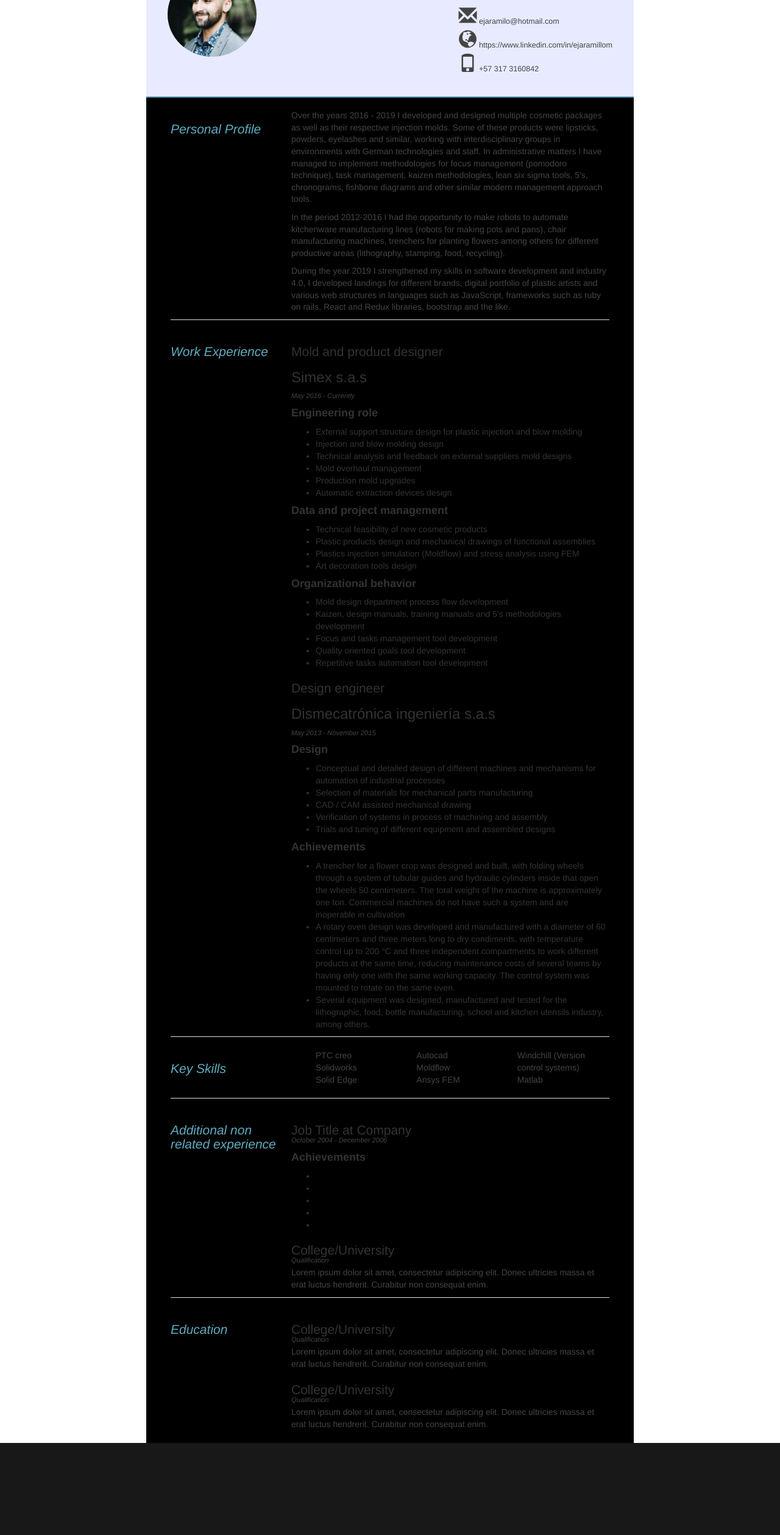
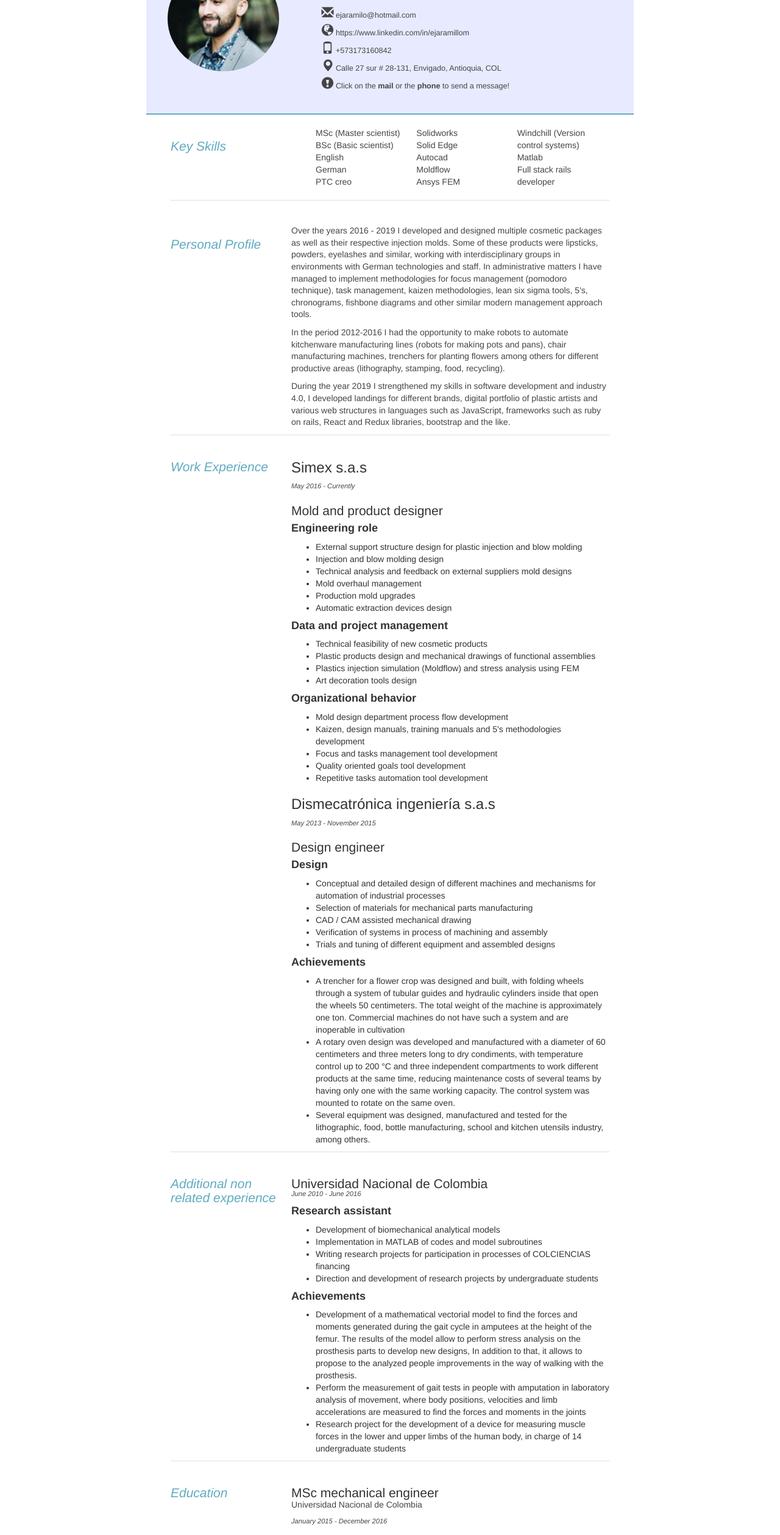
Before and after one commit to ejaramillom/cveng, a plain HTML site: page index.html in a window 1280 px wide. Shown: the part 161-2679 px from the top of the page at 61% size. Before the commit the page ends 2558 px from the top, so only its background shows below. Drawn offline with nearby package versions, Linux system fonts and the light colour scheme.

Commit message:
full documentation finished

```diff
--- a/css/style.css
+++ b/css/style.css
@@ -15,7 +15,7 @@ display:block;
 }
 
 html, body {
-	background: #181818;
+	background: #fff;
 	font-family: 'Lato', helvetica, arial, sans-serif;
 	font-size: 16px; color: #222;
 }
@@ -23,6 +23,7 @@ html, body {
 .no-js #loader {
   display: none;
 }
+
 .js #loader {
   display: block;
   position: absolute;
@@ -36,7 +37,7 @@ html, body {
     height: 100%;
     width: 100%;
     z-index: 999999;
-    background: url('images/loader.gif') center no-repeat #000000;
+    background: url('images/loader.gif') center no-repeat #000;
     background-size: cover;
     opacity: 0;
 }
@@ -65,7 +66,7 @@ images/loader.svg
 }
 
 .glyphicon {
-    font-size: 30px;
+    font-size: 20px;
 }
 
 p {
@@ -78,7 +79,7 @@ p {
 #cv {
 	width: 90%;
 	max-width: 800px;
-	background: #000;
+	background: #fff;
 	margin: 30px auto;
 }
 
@@ -106,10 +107,10 @@ p {
 }
 
 #headshot {
-	width: 20%;
+	width: 25%;
 	float: left;
 	margin-right: 30px;
-  margin-top: 60px;
+  margin-top: 50px;
 }
 
 #headshot img {
@@ -124,7 +125,7 @@ p {
 }
 
 #contactDetails {
-	float: right;
+	float: left;
 }
 
 #contactDetails ul {
--- a/index.html
+++ b/index.html
@@ -29,12 +29,38 @@
   			<ul>
   				<li><span class="glyphicon glyphicon-envelope"></span> <a href="mailto:ejaramilo@hotmail.com" target="_blank">ejaramilo@hotmail.com</a></li>
   				<li><span class="glyphicon glyphicon-globe"></span> <a href="https://www.linkedin.com/in/ejaramillom/" target="_blank">https://www.linkedin.com/in/ejaramillom</a></li>
-  				<li><span class="glyphicon glyphicon-phone"></span> +57 317 3160842</li>
+  				<li><span class="glyphicon glyphicon-phone"></span> <a href="https://api.whatsapp.com/send?phone=573173160842" target="_blank">+573173160842</a></li>
+          <li><span class="glyphicon glyphicon-map-marker"></span> <a href="https://goo.gl/maps/RXd8GD5bk7qeWUbdA" target="_blank">Calle 27 sur # 28-131, Envigado, Antioquia, COL </a></li>
+          <li><span class="glyphicon glyphicon-exclamation-sign"></span> Click on the <strong>mail</strong> or the <strong>phone</strong> to send a message!</li>
   			</ul>
   		</div>
   		<div class="clear"></div>
   	</div>
   	<div id="mainArea" class="quickFade delayFive">
+      <section>
+  			<div class="sectionTitle">
+  				<h1>Key Skills</h1>
+  			</div>
+  			<div class="sectionContent">
+  				<ul class="keySkills">
+            <li>MSc (Master scientist)</li>
+            <li>BSc (Basic scientist)</li>
+            <li>English</li>
+            <li>German</li>
+  					<li>PTC creo</li>
+  					<li>Solidworks</li>
+  					<li>Solid Edge</li>
+  					<li>Autocad</li>
+  					<li>Moldflow</li>
+  					<li>Ansys FEM</li>
+  					<li>Windchill (Version control systems)</li>
+  					<li>Matlab</li>
+            <li>Full stack rails developer</li>
+  				</ul>
+  			</div>
+  			<div class="clear"></div>
+  		</section>
+  		<section>
   		<section>
   			<article>
   				<div class="sectionTitle">
@@ -68,9 +94,9 @@
   			</div>
   			<div class="sectionContent">
   				<article>
-  					<h2>Mold and product designer</h2>
             <h3>Simex s.a.s</h3>
   					<p class="subDetails">May 2016 - Currently</p>
+            <h2>Mold and product designer</h2>
             <h4><strong>Engineering role </strong></h4>
             <ul>
               <li>External support structure design for plastic injection and blow molding </li>
@@ -97,9 +123,9 @@
             </ul>
   				</article>
   				<article>
-            <h2>Design engineer</h2>
             <h3>Dismecatrónica ingeniería s.a.s</h3>
   					<p class="subDetails">May 2013 - November 2015</p>
+            <h2>Design engineer</h2>
             <h4><strong>Design </strong></h4>
             <ul>
               <li>Conceptual and detailed design of different machines and mechanisms for automation of industrial processes </li>
@@ -128,43 +154,33 @@
   		</section>
   		<section>
   			<div class="sectionTitle">
-  				<h1>Key Skills</h1>
-  			</div>
-  			<div class="sectionContent">
-  				<ul class="keySkills">
-  					<li>PTC creo</li>
-  					<li>Solidworks</li>
-  					<li>Solid Edge</li>
-  					<li>Autocad</li>
-  					<li>Moldflow</li>
-  					<li>Ansys FEM</li>
-  					<li>Windchill (Version control systems)</li>
-  					<li>Matlab</li>
-  				</ul>
-  			</div>
-  			<div class="clear"></div>
-  		</section>
-      <section>
-  			<div class="sectionTitle">
   				<h1>Additional non related experience</h1>
   			</div>
   			<div class="sectionContent">
   				<article>
-            <h2>Job Title at Company</h2>
-  					<p class="subDetails">October 2004 - December 2006</p>
+            <h2>Universidad Nacional de Colombia </h2>
+  					<p class="subDetails">June 2010 - June 2016</p>
+            <h4><strong>Research assistant </strong></h4>
+            <ul>
+              <li>Development of biomechanical analytical models </li>
+              <li>Implementation in MATLAB of codes and model subroutines </li>
+              <li>Writing research projects for participation in processes of COLCIENCIAS financing </li>
+              <li>Direction and development of research projects by undergraduate students </li>
+            </ul>
+
             <h4><strong>Achievements </strong></h4>
             <ul>
-              <li></li>
-              <li></li>
-              <li></li>
-              <li></li>
-              <li></li>
+              <li>Development of a mathematical vectorial model to find the forces and
+                  moments generated during the gait cycle in amputees at the height of the femur. The results
+                  of the model allow to perform stress analysis on the prosthesis parts to develop new designs,
+                  In addition to that, it allows to propose to the analyzed people improvements in the way of
+                  walking with the prosthesis. </li>
+              <li>Perform the measurement of gait tests in people with amputation in laboratory analysis of
+                  movement, where body positions, velocities and limb accelerations are measured to
+                  find the forces and moments in the joints </li>
+              <li>Research project for the development of a device for measuring muscle forces in the
+                  lower and upper limbs of the human body, in charge of 14 undergraduate students</li>
             </ul>
-  				</article>
-  				<article>
-  					<h2>College/University</h2>
-  					<p class="subDetails">Qualification</p>
-  					<p>Lorem ipsum dolor sit amet, consectetur adipiscing elit. Donec ultricies massa et erat luctus hendrerit. Curabitur non consequat enim.</p>
   				</article>
   			</div>
   			<div class="clear"></div>
@@ -175,14 +191,29 @@
   			</div>
   			<div class="sectionContent">
   				<article>
-  					<h2>College/University</h2>
-  					<p class="subDetails">Qualification</p>
-  					<p>Lorem ipsum dolor sit amet, consectetur adipiscing elit. Donec ultricies massa et erat luctus hendrerit. Curabitur non consequat enim.</p>
+  					<h2>MSc mechanical engineer</h2>
+  					<p>Universidad Nacional de Colombia</p>
+  					<p class="subDetails">January 2015 - December 2016</p>
   				</article>
           <article>
-  					<h2>College/University</h2>
-  					<p class="subDetails">Qualification</p>
-  					<p>Lorem ipsum dolor sit amet, consectetur adipiscing elit. Donec ultricies massa et erat luctus hendrerit. Curabitur non consequat enim.</p>
+  					<h2>Mechanical Engineering</h2>
+  					<p>Universidad Nacional de Colombia</p>
+  					<p class="subDetails">January 2008 - December 2014</p>
+  				</article>
+          <article>
+  					<h2>Full stack rails developer</h2>
+  					<p>La nueva educación s.a.s.</p>
+  					<p class="subDetails">June 2019 - Currently</p>
+  				</article>
+          <article>
+  					<h2>Integral leader training workshop</h2>
+  					<p>Colegio San Ignacio de Loyola</p>
+  					<p class="subDetails">June 2006</p>
+  				</article>
+          <article>
+  					<h2>Communication skills and mathematical logic</h2>
+  					<p>Universidad Pontificia Bolivariana</p>
+  					<p class="subDetails">January 2007 - June 2007</p>
   				</article>
   			</div>
   			<div class="clear"></div>
```
Lines whose indentation alone changed are shown as unchanged.
